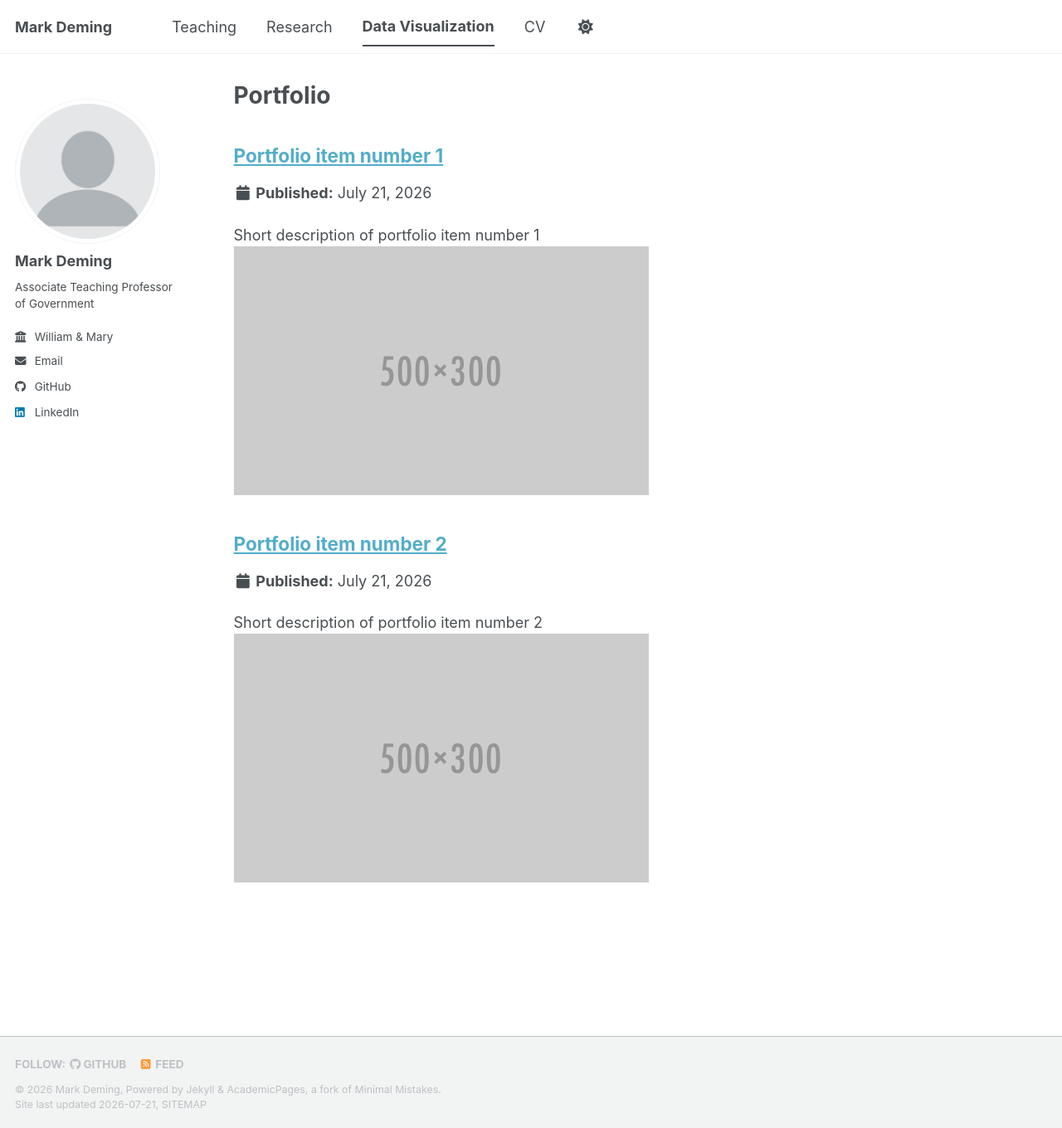
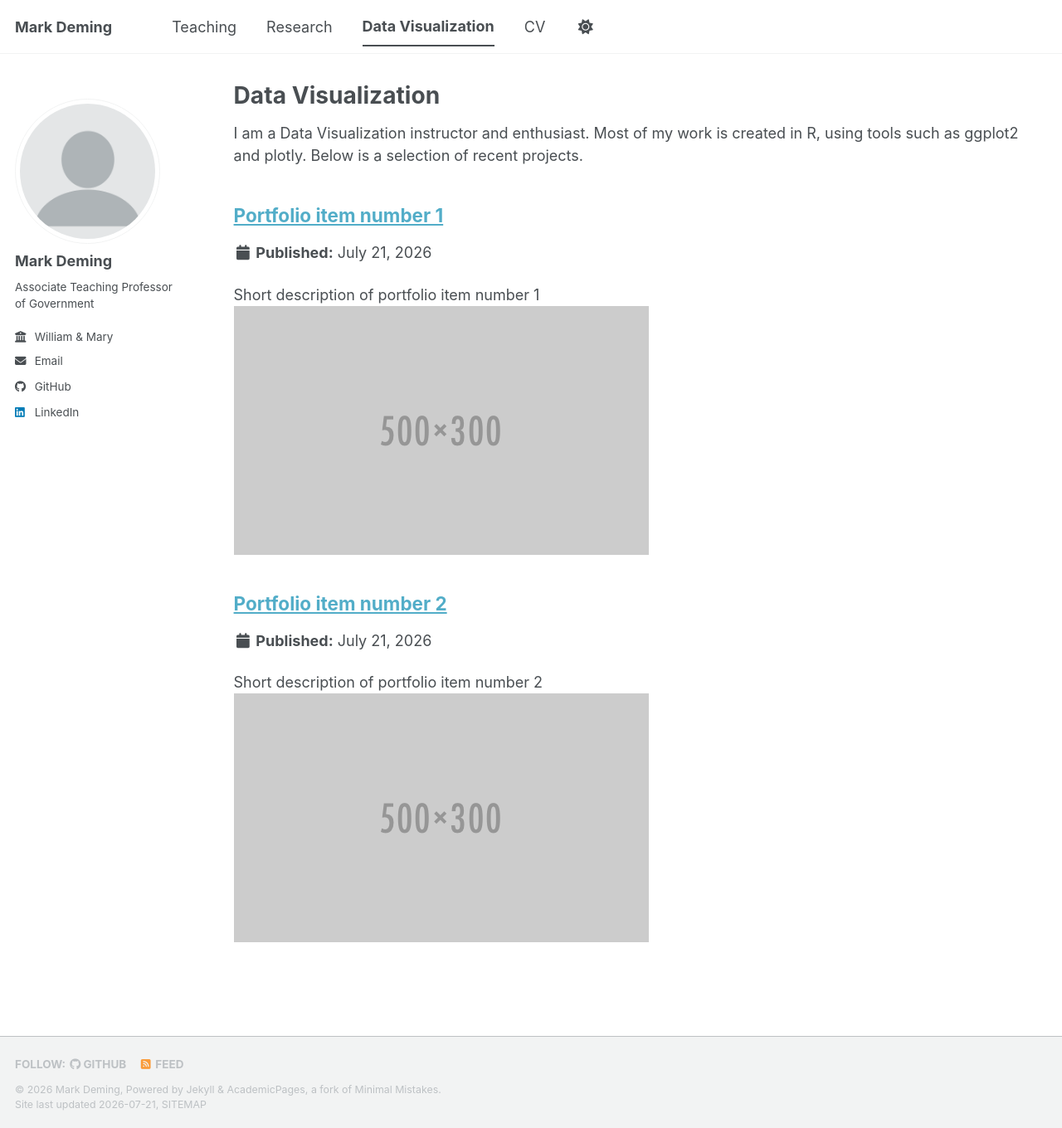
Before and after one commit to jmdeming/jmdeming.github.io, a Jekyll site: the page built from _pages/portfolio.html, in a window 1280 px wide and 1360 px high. Shown: the whole window at 83% size. Built offline with Jekyll 4.4.1, drawn with Linux system fonts in a browser that asks for light colours; a style sheet for code colours, icons or effects is not loaded.

Commit message:
Change portfolio title and add description
Updated the title and added a description about data visualization.

```diff
--- a/_pages/portfolio.html
+++ b/_pages/portfolio.html
@@ -1,12 +1,15 @@
 ---
 layout: archive
-title: "Portfolio"
+title: "Data Visualization"
 permalink: /portfolio/
 author_profile: true
 ---
 
+<p>
+I am a Data Visualization instructor and enthusiast. Most of my work is created in R, using tools such as ggplot2 and plotly. Below is a selection of recent projects.
+</p>
+
 {% include base_path %}
-
 
 {% for post in site.portfolio %}
   {% include archive-single.html %}
```
